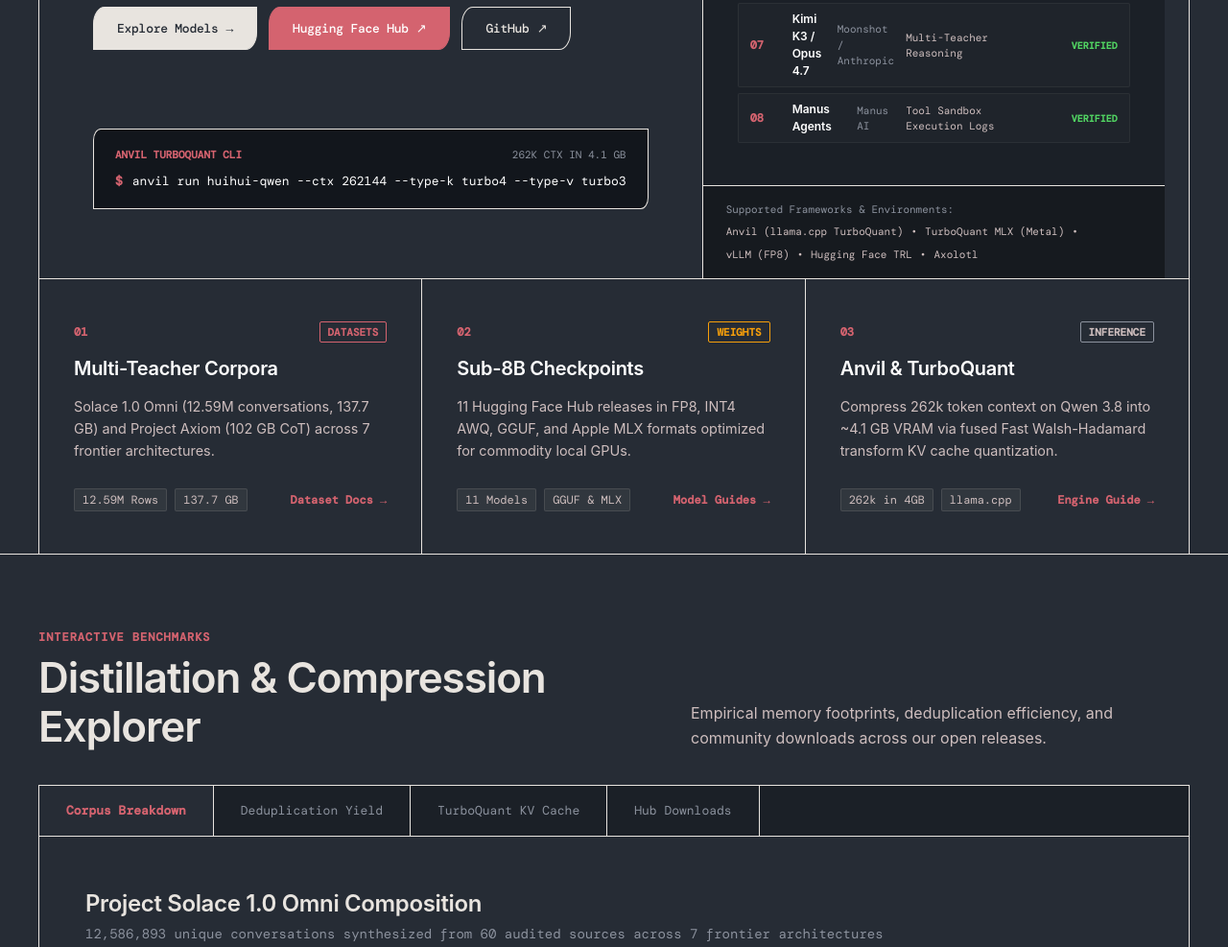
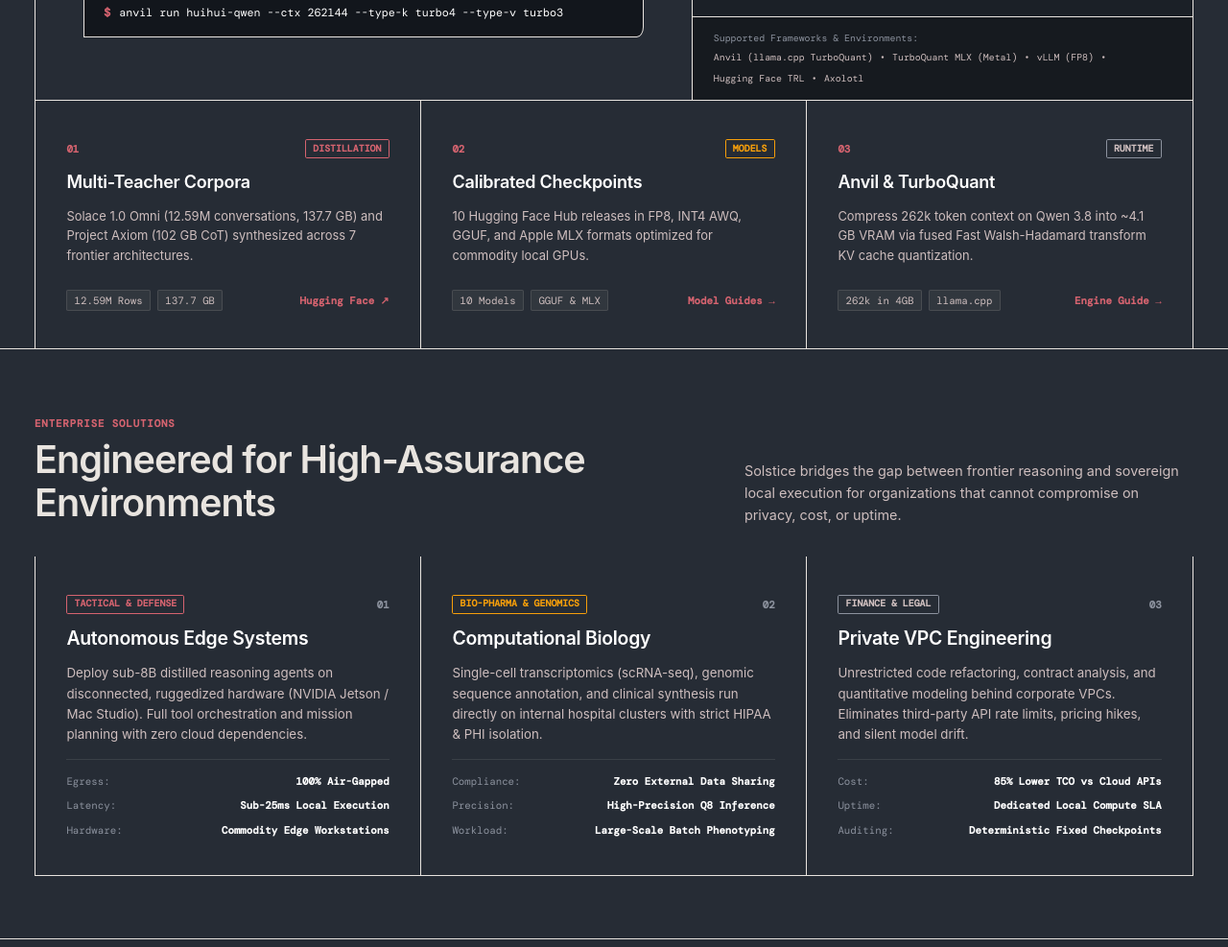
Before and after one commit to Solstice-Labs/solstice-ai-site, an Astro site: page / in a window 1280 px wide. Shown: the part 582-1569 px from the top of the page at 96% size. Built offline with nearby package versions, Linux system fonts and the light colour scheme; Astro itself is replaced by a stand-in of ours; a web font is replaced by a local one.

Commit message:
feat: merge enterprise marketing and 90% viewport scale

```diff
--- a/src/pages/index.astro
+++ b/src/pages/index.astro
@@ -20,7 +20,7 @@ const teacherArchitectures = [
 ];
 ---
 
-<Layout title="Solstice-AI — Distilling Intelligence">
+<Layout title="Solstice-AI — Frontier Intelligence Infrastructure">
 
   <!-- ═══════════════ 1. HERO WRAPPER (PRISMML ARCHITECTURE) ═══════════════ -->
   <section class="section hero-section border-bottom">
@@ -32,7 +32,7 @@ const teacherArchitectures = [
             <div class="hero-eyebrow mono">
               <span class="eyebrow-tag">SOLSTICE-AI</span>
               <span class="eyebrow-dot">&bull;</span>
-              <span>OPEN INTELLIGENCE INFRASTRUCTURE</span>
+              <span>SOVEREIGN INTELLIGENCE INFRASTRUCTURE</span>
             </div>
             <h1>Efficient intelligence.<br/><span class="hero-hl">Built for the real world.</span></h1>
             <p class="hero-intro-text">
@@ -51,10 +51,10 @@ const teacherArchitectures = [
                   <span class="btn-arrow">↗</span>
                 </div>
               </a>
-              <a href="https://github.com/Solstice-Labs" target="_blank" rel="noopener noreferrer" class="btn">
+              <a href="/company#contact" class="btn">
                 <div class="btn-inner">
-                  <span class="btn-text">GitHub</span>
-                  <span class="btn-arrow">↗</span>
+                  <span class="btn-text">Deploy Sovereign</span>
+                  <span class="btn-arrow">→</span>
                 </div>
               </a>
             </div>
@@ -119,26 +119,26 @@ const teacherArchitectures = [
         <div class="pillar-col">
           <div class="pillar-top mono">
             <span class="pillar-idx">01</span>
-            <span class="pillar-badge rose">DATASETS</span>
+            <span class="pillar-badge rose">DISTILLATION</span>
           </div>
           <h3>Multi-Teacher Corpora</h3>
-          <p>Solace 1.0 Omni (12.59M conversations, 137.7 GB) and Project Axiom (102 GB CoT) across 7 frontier architectures.</p>
+          <p>Solace 1.0 Omni (12.59M conversations, 137.7 GB) and Project Axiom (102 GB CoT) synthesized across 7 frontier architectures.</p>
           <div class="pillar-foot mono">
             <span class="tag-chip">12.59M Rows</span>
             <span class="tag-chip">137.7 GB</span>
-            <a href="/docs/solace-dataset-guide" class="pillar-link">Dataset Docs →</a>
+            <a href="https://huggingface.co/datasets/Solstice-AI/Solace-1.0-Omni" target="_blank" rel="noopener noreferrer" class="pillar-link">Hugging Face ↗</a>
           </div>
         </div>
 
         <div class="pillar-col">
           <div class="pillar-top mono">
             <span class="pillar-idx">02</span>
-            <span class="pillar-badge amber">WEIGHTS</span>
+            <span class="pillar-badge amber">MODELS</span>
           </div>
-          <h3>Sub-8B Checkpoints</h3>
-          <p>11 Hugging Face Hub releases in FP8, INT4 AWQ, GGUF, and Apple MLX formats optimized for commodity local GPUs.</p>
+          <h3>Calibrated Checkpoints</h3>
+          <p>10 Hugging Face Hub releases in FP8, INT4 AWQ, GGUF, and Apple MLX formats optimized for commodity local GPUs.</p>
           <div class="pillar-foot mono">
-            <span class="tag-chip">11 Models</span>
+            <span class="tag-chip">10 Models</span>
             <span class="tag-chip">GGUF & MLX</span>
             <a href="/docs/quantized-models-quickstart" class="pillar-link">Model Guides →</a>
           </div>
@@ -147,7 +147,7 @@ const teacherArchitectures = [
         <div class="pillar-col">
           <div class="pillar-top mono">
             <span class="pillar-idx">03</span>
-            <span class="pillar-badge">INFERENCE</span>
+            <span class="pillar-badge">RUNTIME</span>
           </div>
           <h3>Anvil & TurboQuant</h3>
           <p>Compress 262k token context on Qwen 3.8 into ~4.1 GB VRAM via fused Fast Walsh-Hadamard transform KV cache quantization.</p>
@@ -161,7 +161,72 @@ const teacherArchitectures = [
     </div>
   </section>
 
-  <!-- ═══════════════ 2. INTERACTIVE BENCHMARK & DISTILLATION EXPLORER (PRISMML VIZ) ═══════════════ -->
+  <!-- ═══════════════ 2. ENTERPRISE SOLUTIONS & INDUSTRY VERTICALS (CLIENT FOCUS) ═══════════════ -->
+  <section class="section border-bottom" id="solutions">
+    <div class="container">
+      <div class="section-head-split">
+        <div>
+          <span class="eyebrow">Enterprise Solutions</span>
+          <h2>Engineered for High-Assurance Environments</h2>
+        </div>
+        <p>
+          Solstice bridges the gap between frontier reasoning and sovereign local execution for organizations that cannot compromise on privacy, cost, or uptime.
+        </p>
+      </div>
+
+      <div class="solutions-grid">
+        <div class="sol-card">
+          <div class="sol-top mono">
+            <span class="sol-badge rose">TACTICAL & DEFENSE</span>
+            <span class="sol-idx">01</span>
+          </div>
+          <h3>Autonomous Edge Systems</h3>
+          <p>
+            Deploy sub-8B distilled reasoning agents on disconnected, ruggedized hardware (NVIDIA Jetson / Mac Studio). Full tool orchestration and mission planning with zero cloud dependencies.
+          </p>
+          <ul class="sol-list mono">
+            <li><span>Egress:</span> <strong>100% Air-Gapped</strong></li>
+            <li><span>Latency:</span> <strong>Sub-25ms Local Execution</strong></li>
+            <li><span>Hardware:</span> <strong>Commodity Edge Workstations</strong></li>
+          </ul>
+        </div>
+
+        <div class="sol-card">
+          <div class="sol-top mono">
+            <span class="sol-badge amber">BIO-PHARMA & GENOMICS</span>
+            <span class="sol-idx">02</span>
+          </div>
+          <h3>Computational Biology</h3>
+          <p>
+            Single-cell transcriptomics (scRNA-seq), genomic sequence annotation, and clinical synthesis run directly on internal hospital clusters with strict HIPAA & PHI isolation.
+          </p>
+          <ul class="sol-list mono">
+            <li><span>Compliance:</span> <strong>Zero External Data Sharing</strong></li>
+            <li><span>Precision:</span> <strong>High-Precision Q8 Inference</strong></li>
+            <li><span>Workload:</span> <strong>Large-Scale Batch Phenotyping</strong></li>
+          </ul>
+        </div>
+
+        <div class="sol-card">
+          <div class="sol-top mono">
+            <span class="sol-badge">FINANCE & LEGAL</span>
+            <span class="sol-idx">03</span>
+          </div>
+          <h3>Private VPC Engineering</h3>
+          <p>
+            Unrestricted code refactoring, contract analysis, and quantitative modeling behind corporate VPCs. Eliminates third-party API rate limits, pricing hikes, and silent model drift.
+          </p>
+          <ul class="sol-list mono">
+            <li><span>Cost:</span> <strong>85% Lower TCO vs Cloud APIs</strong></li>
+            <li><span>Uptime:</span> <strong>Dedicated Local Compute SLA</strong></li>
+            <li><span>Auditing:</span> <strong>Deterministic Fixed Checkpoints</strong></li>
+          </ul>
+        </div>
+      </div>
+    </div>
+  </section>
+
+  <!-- ═══════════════ 3. INTERACTIVE BENCHMARK & DISTILLATION EXPLORER (PRISMML VIZ) ═══════════════ -->
   <section class="section border-bottom" id="benchmarks-section">
     <div class="container">
       <div class="section-head-split">
@@ -377,12 +442,12 @@ const teacherArchitectures = [
     </div>
   </section>
 
-  <!-- ═══════════════ 3. CORE INFRASTRUCTURE MATRIX ROWS ═══════════════ -->
+  <!-- ═══════════════ 4. CORE INFRASTRUCTURE MATRIX ROWS (PRISMML ARCHITECTURE) ═══════════════ -->
   <section class="section border-bottom">
     <div class="container">
       <div class="section-head-split">
         <div>
-          <span class="eyebrow mono">ARCHITECTURE & TOOLING</span>
+          <span class="eyebrow">Architecture & Tooling</span>
           <h2>Open Infrastructure Stack</h2>
         </div>
         <p>
@@ -466,12 +531,12 @@ const teacherArchitectures = [
     </div>
   </section>
 
-  <!-- ═══════════════ 4. LATEST PUBLICATIONS & NOTES (4-COL PRISMML GRID) ═══════════════ -->
+  <!-- ═══════════════ 5. LATEST PUBLICATIONS & NOTES (4-COL PRISMML GRID) ═══════════════ -->
   <section class="section">
     <div class="container">
       <div class="section-head-split">
         <div>
-          <span class="eyebrow mono">PUBLICATIONS & WRITING</span>
+          <span class="eyebrow">Publications & Writing</span>
           <h2>Latest Research & Notes</h2>
         </div>
         <a href="/blog" class="btn btn-sm">
@@ -548,7 +613,7 @@ const teacherArchitectures = [
 </script>
 
 <style>
-  /* ═══ Hero Split Grid ═══ */
+  /* ═══ Hero Split Grid (PrismML Top Section) ═══ */
   .hero-split-grid {
     display: grid;
     grid-template-columns: 1.25fr 0.95fr;
@@ -864,9 +929,102 @@ const teacherArchitectures = [
     transform: translateX(3px);
   }
 
-  /* ═══ Visualizer / Benchmark Styles ═══ */
+  /* ═══ Enterprise Solutions Grid ═══ */
+  .solutions-grid {
+    display: grid;
+    grid-template-columns: repeat(3, 1fr);
+    border-left: var(--border);
+    border-right: var(--border);
+    border-bottom: var(--border);
+  }
+
+  .sol-card {
+    padding: 44px 36px;
+    border-right: var(--border);
+    display: flex;
+    flex-direction: column;
+    gap: 16px;
+    background: var(--negative);
+    transition: background 0.15s ease;
+  }
+
+  .sol-card:last-child {
+    border-right: none;
+  }
+
+  .sol-card:hover {
+    background: rgba(232, 228, 223, 0.02);
+  }
+
+  .sol-top {
+    display: flex;
+    align-items: center;
+    justify-content: space-between;
+    font-size: 0.75rem;
+  }
+
+  .sol-badge {
+    padding: 2px 8px;
+    font-size: 0.6875rem;
+    font-weight: 700;
+    border: 1px solid var(--positive-dim);
+    color: var(--positive-muted);
+    border-radius: 2px;
+  }
+
+  .sol-badge.rose {
+    border-color: var(--rose);
+    color: var(--rose);
+  }
+
+  .sol-badge.amber {
+    border-color: var(--amber);
+    color: var(--amber);
+  }
+
+  .sol-idx {
+    color: var(--positive-dim);
+    font-weight: 700;
+  }
+
+  .sol-card h3 {
+    font-size: 1.35rem;
+    color: var(--positive-bold);
+  }
+
+  .sol-card p {
+    font-size: 0.925rem;
+    line-height: 1.6;
+    color: var(--positive-muted);
+  }
+
+  .sol-list {
+    list-style: none;
+    display: flex;
+    flex-direction: column;
+    gap: 10px;
+    font-size: 0.75rem;
+    border-top: 1px solid rgba(232, 228, 223, 0.1);
+    padding-top: 16px;
+    margin-top: auto;
+  }
+
+  .sol-list li {
+    display: flex;
+    align-items: center;
+    justify-content: space-between;
+    color: var(--positive-dim);
+  }
+
+  .sol-list strong {
+    color: var(--positive-bold);
+  }
+
+  /* ═══ Visualizer / Benchmark Styles (PrismML Spec) ═══ */
   .prism-viz-wrapper {
-    border: var(--border);
+    border-left: var(--border);
+    border-right: var(--border);
+    border-bottom: var(--border);
     background: var(--negative);
   }
 
@@ -995,7 +1153,7 @@ const teacherArchitectures = [
     color: var(--rose);
   }
 
-  /* ═══ Architecture Stack Rows ═══ */
+  /* ═══ Architecture Stack Rows (PrismML Spec) ═══ */
   .arch-rows-list {
     display: flex;
     flex-direction: column;
@@ -1038,7 +1196,7 @@ const teacherArchitectures = [
     text-align: right;
   }
 
-  /* ═══ News & Blog Grid ═══ */
+  /* ═══ News & Blog Grid (PrismML 4-Col/3-Col Grid) ═══ */
   .news-posts-grid {
     display: grid;
     grid-template-columns: repeat(3, 1fr);
@@ -1126,6 +1284,17 @@ const teacherArchitectures = [
     .pillar-col:last-child {
       border-bottom: none;
     }
+    .solutions-grid {
+      grid-template-columns: 1fr;
+    }
+    .sol-card {
+      border-right: none;
+      border-bottom: var(--border);
+      padding: 28px 20px;
+    }
+    .sol-card:last-child {
+      border-bottom: none;
+    }
     .arch-row {
       grid-template-columns: 40px 1fr;
       padding: 24px 20px;
--- a/src/styles/global.css
+++ b/src/styles/global.css
@@ -47,6 +47,7 @@ html {
   line-height: 1.5;
   -webkit-font-smoothing: antialiased;
   -moz-osx-font-smoothing: grayscale;
+  zoom: 0.9;
 }
 
 body {
```
Also changed, not shown: src/pages/company.astro (+9 -9 lines).
